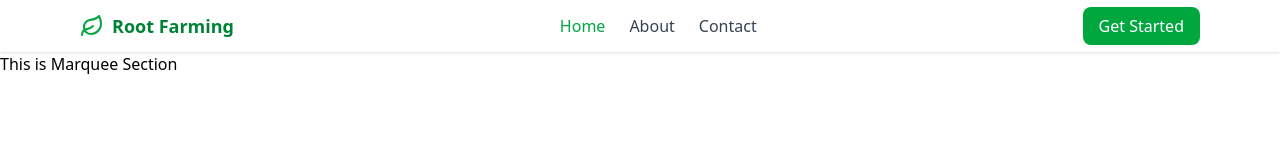
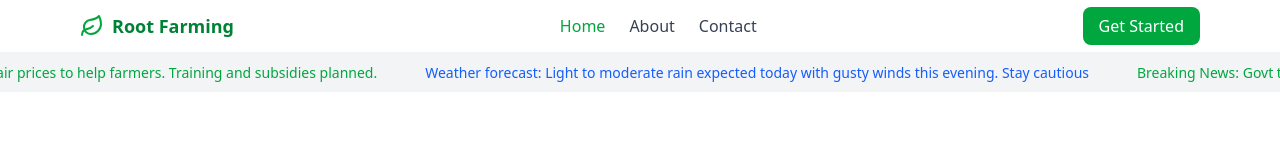
Before and after one commit to Subroto89/root-farming-frontend, a React (Vite) app: page / in a window 1280 px wide. Shown: the top 150 px of the page. Built offline with nearby package versions, Linux system fonts and the light colour scheme.

Commit message:
added MarqueeSection component with scrolling news

```diff
--- a/package.json
+++ b/package.json
@@ -15,6 +15,7 @@
     "react": "^19.1.1",
     "react-countup": "^6.5.3",
     "react-dom": "^19.1.1",
+    "react-fast-marquee": "^1.6.5",
     "react-router": "^7.9.1",
     "tailwindcss": "^4.1.13"
   },
--- a/src/components/HomePage/MarqueeSection.jsx
+++ b/src/components/HomePage/MarqueeSection.jsx
@@ -1,11 +1,35 @@
-import React from 'react';
 
-const MarqueeSection = () => {
+import React from "react";
+import Marquee from "react-fast-marquee";
+
+export default function MarqueeSection({
+    items = [
+        "Breaking News: Govt to buy crops at fair prices to help farmers. Training and subsidies planned.",
+        "Weather forecast: Light to moderate rain expected today with gusty winds this evening. Stay cautious",
+    ],
+    speed = 50,
+    pauseOnHover = true,
+}) {
     return (
-        <div>
-            This is Marquee Section
+        <div className="w-full bg-gray-100 py-2">
+            <Marquee
+                gradient={false}
+                speed={speed}
+                direction="left" // scroll from right to left
+                pauseOnHover={pauseOnHover}
+            >
+                {items.map((text, index) => (
+                    <span
+                        key={index}
+                        className={`mx-6 text-sm font-medium ${index === 0
+                                ? "text-green-600" // first item: green for government news
+                                : "text-blue-600" // second item: blue for weather news
+                            }`}
+                    >
+                        {text}
+                    </span>
+                ))}
+            </Marquee>
         </div>
     );
-};
-
-export default MarqueeSection;
+}
```
Also changed, not shown: 1 other file (tests, documents, lock files or other folders).
